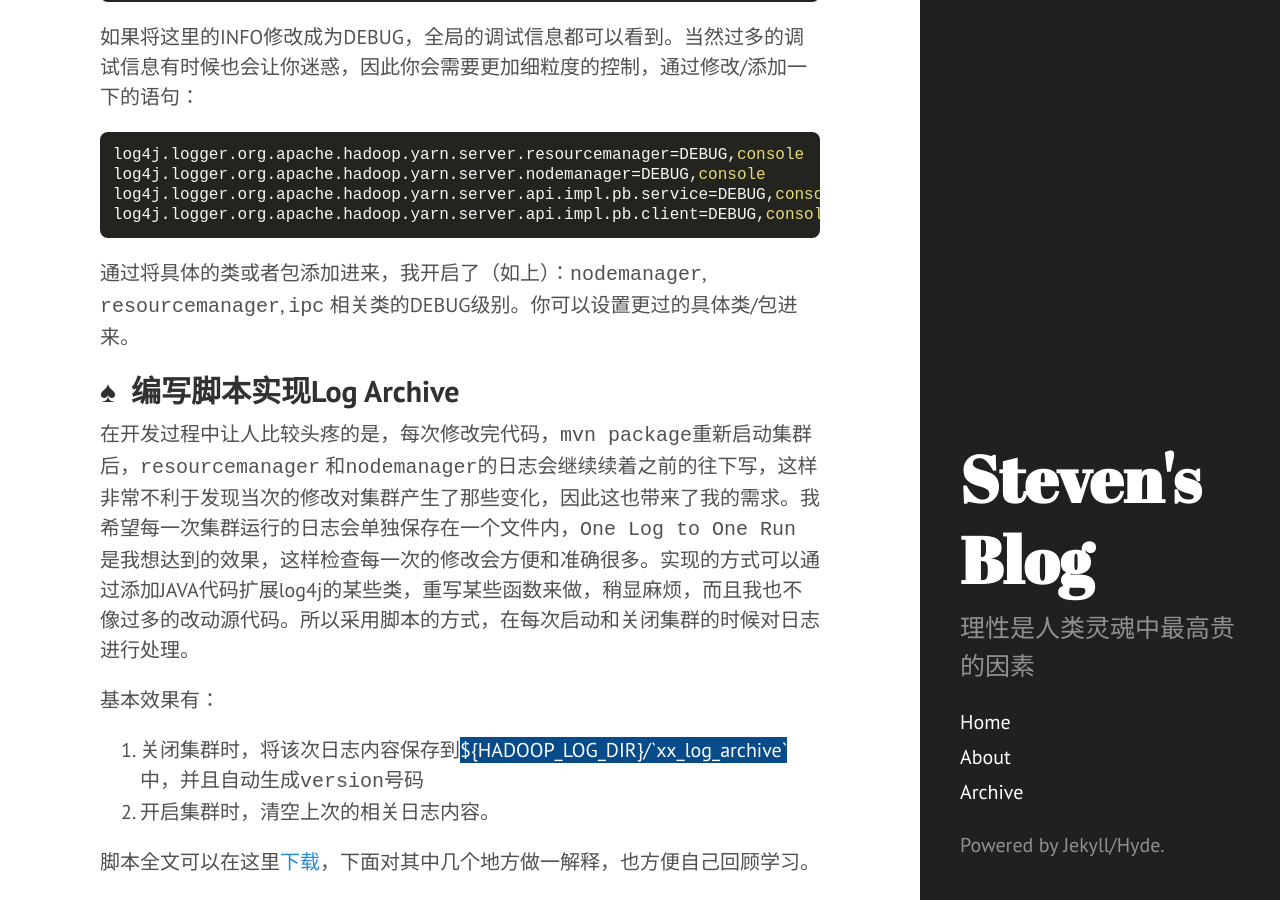
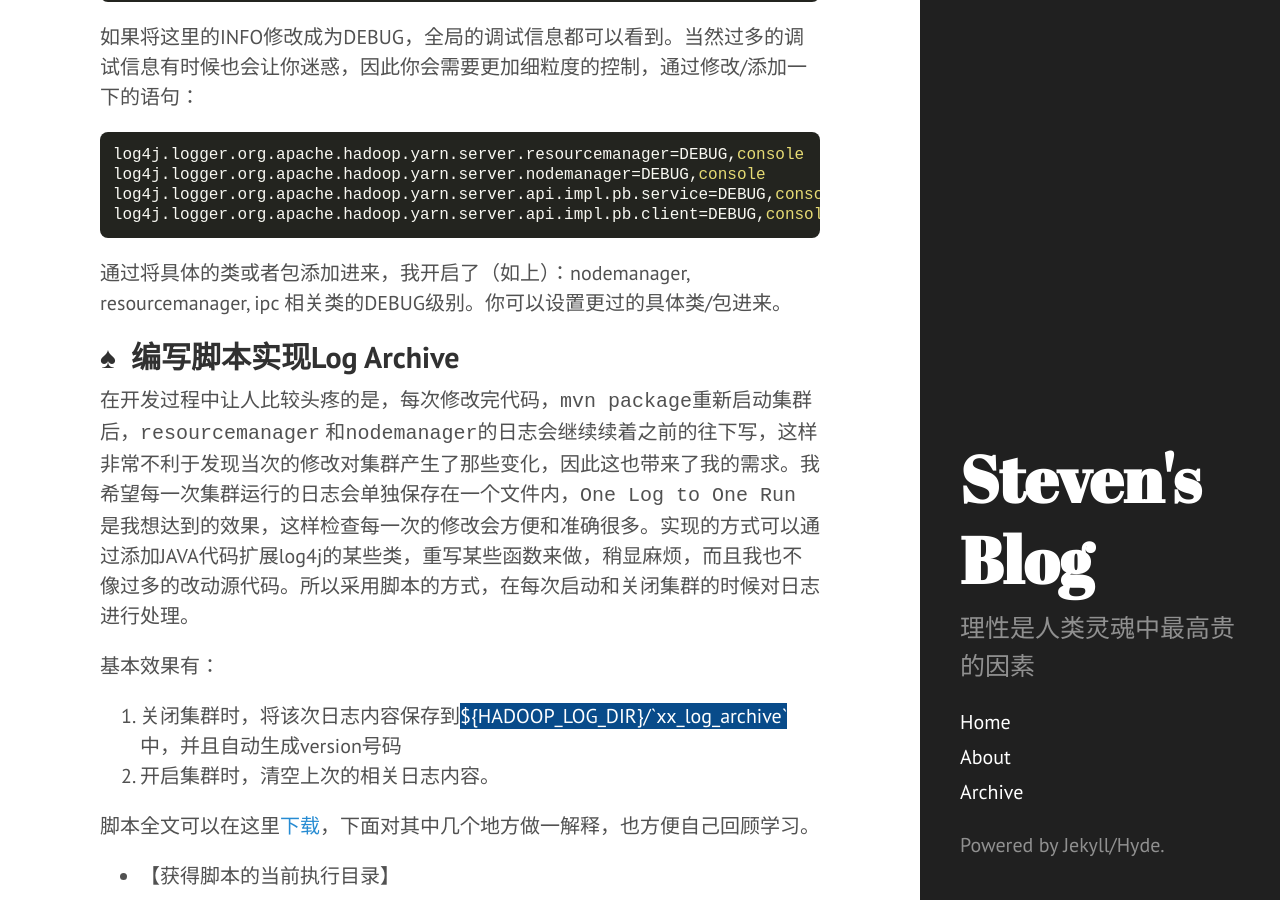
Before and after one commit to legatoo/legatoo.github.io, a Jekyll site: the page built from _posts/2015-01-13-Yarn开发技巧之脚本实现Log-Archive.md, in a window 1280 px wide and 900 px high, scrolled down 1272 px. Built offline with Jekyll 4.4.1, drawn with Linux system fonts in a browser that asks for light colours; Markdown is read by kramdown in place of the engine named in the settings.

```diff
--- a/_posts/2015-01-13-Yarn开发技巧之脚本实现Log-Archive.md
+++ b/_posts/2015-01-13-Yarn开发技巧之脚本实现Log-Archive.md
@@ -40,13 +40,13 @@
 
 如果将这里的INFO修改成为DEBUG，全局的调试信息都可以看到。当然过多的调试信息有时候也会让你迷惑，因此你会需要更加细粒度的控制，通过修改/添加一下的语句：
 
-<pre><code class="TXT">log4j.logger.org.apache.hadoop.yarn.server.resourcemanager=DEBUG,console
+<pre><code class="Bash">log4j.logger.org.apache.hadoop.yarn.server.resourcemanager=DEBUG,console
 log4j.logger.org.apache.hadoop.yarn.server.nodemanager=DEBUG,console
 log4j.logger.org.apache.hadoop.yarn.server.api.impl.pb.service=DEBUG,console
 log4j.logger.org.apache.hadoop.yarn.server.api.impl.pb.client=DEBUG,console
 </code></pre>
 
-通过将具体的类或者包添加进来，我开启了（如上）：`nodemanager`, `resourcemanager`, `ipc` 相关类的DEBUG级别。你可以设置更过的具体类/包进来。
+通过将具体的类或者包添加进来，我开启了（如上）：nodemanager, resourcemanager, ipc 相关类的DEBUG级别。你可以设置更过的具体类/包进来。
 
 
 ##&#9824;&nbsp;&nbsp;编写脚本实现Log Archive
@@ -55,7 +55,7 @@
 
 基本效果有：
 
-1. 关闭集群时，将该次日志内容保存到<span style="background-color: #084B8A"><font color="white">${HADOOP_LOG_DIR}/`xx_log_archive`</font></span>中，并且自动生成`version`号码
+1. 关闭集群时，将该次日志内容保存到<span style="background-color: #084B8A"><font color="white">${HADOOP_LOG_DIR}/`xx_log_archive`</font></span>中，并且自动生成version号码
 2. 开启集群时，清空上次的相关日志内容。
 
 脚本全文可以在这里<a href="https://gist.github.com/legatoo/bf8bca91ad6886512500">下载</a>，下面对其中几个地方做一解释，也方便自己回顾学习。
```
